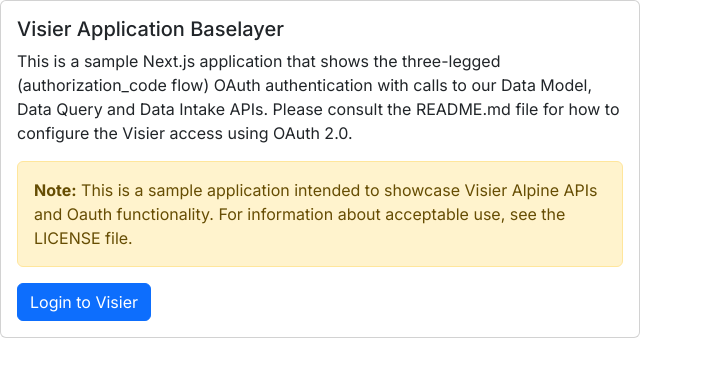
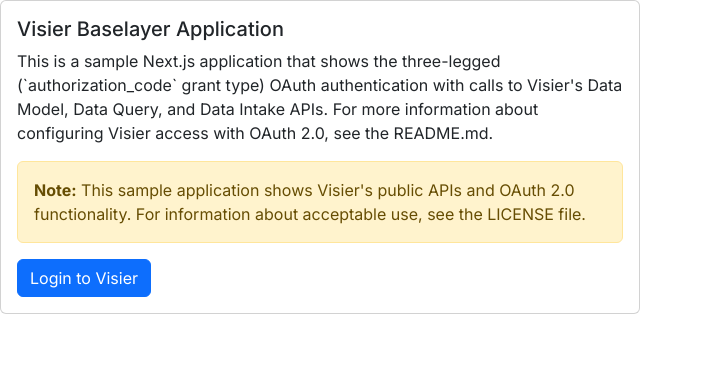
Before and after one commit to visier/api-samples, a Next.js app in the folder sample-application/baselayer/: page / in a window 1280 px wide. Shown: the top 376 px of the page, without its empty margins (0-703 px from the left). Built offline with nearby package versions, Linux system fonts and the light colour scheme.

Commit message:
Update page.js

```diff
--- a/sample-application/baselayer/src/app/page.js
+++ b/sample-application/baselayer/src/app/page.js
@@ -39,21 +39,22 @@
         <Container>
           <Row className="mb-4">
             <Col className="mb-4" sm={6}>
-              <h2 style={{ "padding": "40px 20px 10px 20px" }}>Expense Report Baselayer Application</h2>
-              <h4 style={{ "padding": "10px 20px 0 20px" }}>A Sample Application built on Alpine by Visier</h4>
+              <h2 style={{ "padding": "40px 20px 10px 20px" }}>Visier Baselayer Application</h2>
+              <h4 style={{ "padding": "10px 20px 0 20px" }}>A sample application built on Alpine by Visier</h4>
               <p style={{ "padding": "20px" }}>
-                This is a sample Next.js application that shows calls to our Data Model, Data Query and Data Intake APIs. It utilizes our OAuth-API flow for authentication.
-                Please consult the README.md file for how to configure the Visier access using OAuth 2.0.
+                This is a sample Next.js application that shows calls to Visier's Data Model, Data Query, and Data Intake APIs. It utilizes Visier's OAuth 2.0 authentication flow.
+                For more information about configuring Visier access with OAuth 2.0, see the README.md.
               </p>
             </Col>
             <Col sm={6}>
-              <h2 style={{ "padding": "40px 20px 10px 20px" }}>Pre-requisites and Resources</h2>
+              <h2 style={{ "padding": "40px 20px 10px 20px" }}>Prerequisites</h2>
               <p style={{ "padding": "20px" }}>
-                There are some pre-requisites you need to do before you can get this application API calls working:
+                Before calling this application's APIs, you need:
                 <ul>
-                  <li> A Visier tenant. If you don't already have a Visier tenant, join the <a href="https://www.visier.com/platform/advance-access-program/">Alpine Advance Access Program,</a> or sign up for our <a href="https://www.visier.com/sandbox/">Visier free trial.</a></li>
-                  <li><a href="https://docs.visier.com/developer/Studio/sign-in%20settings/oauth2.htm">OAuth 2.0</a> capabilities in your Visier tenant, along with the client ID and API key.</li>
-                  <li> Finished setting up Expense Reports in the <a href="https://docs.visier.com/developer/Tutorials/analytic-model/extend-analytic-model-subject.htm">Extend the Analytic Model: Create a Subject</a> tutorial.</li>
+                  <li>A Visier tenant. If you don't already have a Visier tenant, sign up for the <a href="https://www.visier.com/sandbox/">Visier free trial</a>.</li>
+                  <li>A registered <a href="https://docs.visier.com/developer/Studio/sign-in%20settings/oauth2.htm">OAuth 2.0</a> client in Visier.</li>
+                  <li>A Visier <a href="https://docs.visier.com/developer/Studio/solution%20settings/api-key-generate.htm">API key</a>.</li>
+                  <li><a href="https://docs.visier.com/developer/Tutorials/analytic-model/extend-analytic-model-subject.htm">Expense Report objects and loaded data</a> in Visier.</li>
                 </ul>
               </p>
             </Col>
@@ -79,13 +80,13 @@
         <>
           <Card style={{ width: '40rem' }}>
             <Card.Body>
-              <Card.Title>Visier Application Baselayer</Card.Title>
+              <Card.Title>Visier Baselayer Application</Card.Title>
               <Card.Text>
-                This is a sample Next.js application that shows the three-legged (authorization_code flow) OAuth authentication with calls to our Data Model, Data Query and Data Intake APIs.
-                Please consult the README.md file for how to configure the Visier access using OAuth 2.0.
+                This is a sample Next.js application that shows the three-legged (`authorization_code` grant type) OAuth authentication with calls to Visier's Data Model, Data Query, and Data Intake APIs.
+                For more information about configuring Visier access with OAuth 2.0, see the README.md.
               </Card.Text>
               <Alert key="warning" variant="warning">
-                <b>Note:</b> This is a sample application intended to showcase Visier Alpine APIs and Oauth functionality. For information about acceptable use, see the LICENSE file.
+                <b>Note:</b> This sample application shows Visier's public APIs and OAuth 2.0 functionality. For information about acceptable use, see the LICENSE file.
               </Alert>
               <Button variant="primary" onClick={() => router.push("/oauth2/login")}>Login to Visier</Button>
             </Card.Body>
```
